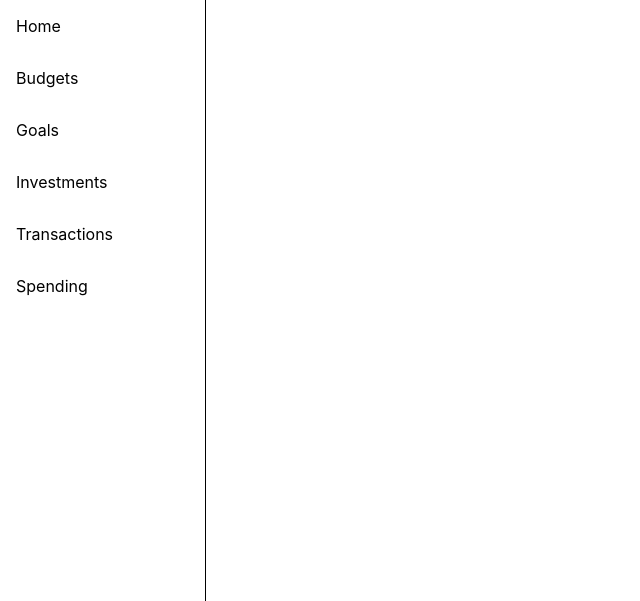
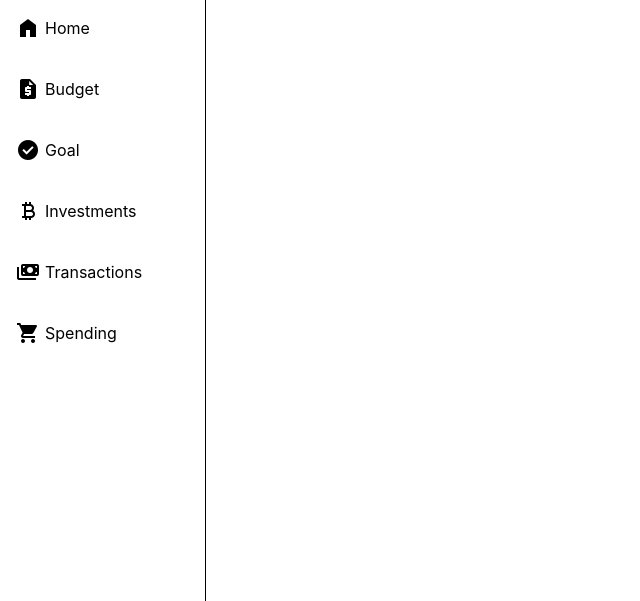
Before and after one commit to joshuaobare/financial-management, a PHP site: page /home.php in a window 1280 px wide. Shown: the top 601 px of the page, without its empty margins (0-640 px from the left). Run offline with PHP 8.4, Linux system fonts and the light colour scheme.

Commit message:
Add Google material icons to homepage sidebar

```diff
--- a/public/home.php
+++ b/public/home.php
@@ -1,8 +1,12 @@
 <!DOCTYPE html>
 <html lang="en">
   <head>
-    <meta charset="UTF-8">
-    <meta name="viewport" content="width=device-width, initial-scale=1.0">
+    <meta charset="UTF-8" />
+    <meta name="viewport" content="width=device-width, initial-scale=1.0" />
+    <link
+      rel="stylesheet"
+      href="https://fonts.googleapis.com/css2?family=Material+Symbols+Outlined:opsz,wght,FILL,GRAD@20..48,100..700,0..1,-50..200"
+    />
     <link rel="stylesheet" href="../styles/main.css" />
     <link rel="stylesheet" href="../styles/home.css" />
     <title>Home</title>
@@ -12,12 +16,40 @@
       <main class="home-main">
         <nav class="home-nav">
           <div class="home-nav-items-cont">
-                    <div class="home-nav-item">Home</div>
-                    <div class="home-nav-item">Budgets</div>
-                    <div class="home-nav-item">Goals</div>
-                    <div class="home-nav-item">Investments</div>
-                    <div class="home-nav-item">Transactions</div>
-                    <div class="home-nav-item">Spending</div>
+            <div class="home-nav-item">
+              <span class="material-symbols-outlined home-icon"> home </span>
+              <span>Home</span>
+            </div>
+            <div class="home-nav-item">
+              <span class="material-symbols-outlined home-icon">
+                request_quote
+              </span>
+              <span>Budget</span>
+            </div>
+            <div class="home-nav-item">
+              <span class="material-symbols-outlined home-icon">
+                check_circle
+              </span>
+              <span>Goal</span>
+            </div>
+            <div class="home-nav-item">
+              <span class="material-symbols-outlined home-icon">
+                currency_bitcoin
+              </span>
+              <span>Investments</span>
+            </div>
+            <div class="home-nav-item">
+              <span class="material-symbols-outlined home-icon">
+                payments
+              </span>
+              <span>Transactions</span>
+            </div>
+            <div class="home-nav-item">
+              <span class="material-symbols-outlined home-icon">
+                shopping_cart
+              </span>
+              <span>Spending</span>
+            </div>
           </div>
         </nav>
         <div></div>
--- a/styles/home.css
+++ b/styles/home.css
@@ -13,8 +13,19 @@
 }
 .home-nav-items-cont {
   width: 100%;
+  display: flex;
+  flex-direction: column;
+  gap: 5px;
 }
 
 .home-nav-item {
   padding: 1rem;
+  cursor: pointer;
+  display: flex;
+  align-items: center;
+  gap: 5px;
 }
+
+.material-symbols-outlined {
+  font-variation-settings: "FILL" 1, "wght" 400, "GRAD" 0, "opsz" 24;
+}
```
Lines whose indentation alone changed are shown as unchanged.
